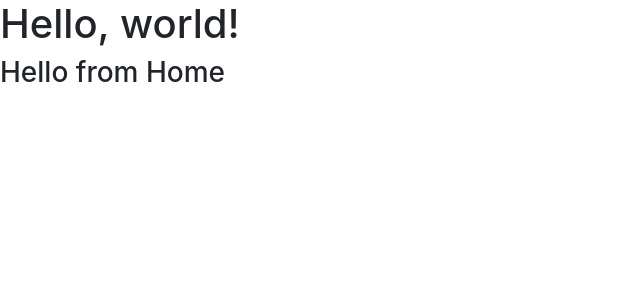
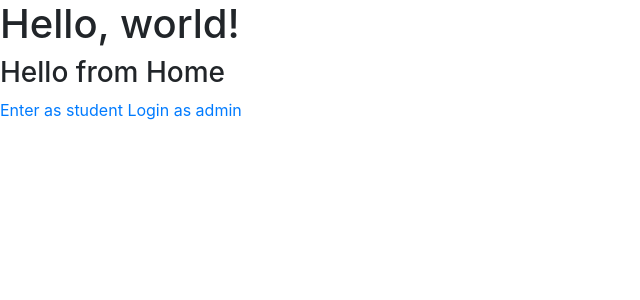
Before and after one commit to Gautam-J/yuva-feedback, a Django app: page / in a window 1280 px wide. Shown: the top 300 px of the page, without its empty margins (0-640 px from the left). Run offline with Django 3.2, Linux system fonts and the light colour scheme; some libraries are stand-ins or nearby versions.

Commit message:
added links to feedback on HomePage

```diff
--- a/Home/templates/Home/home.html
+++ b/Home/templates/Home/home.html
@@ -3,4 +3,9 @@
     <div>
         <h3>Hello from Home</h3>
     </div>
+
+    <div>
+        <a role="button" href="{% url 'GetFeedbackView' %}">Enter as student</a>
+        <a role="button" href="#">Login as admin</a>
+    </div>
 {% endblock content %}
```
